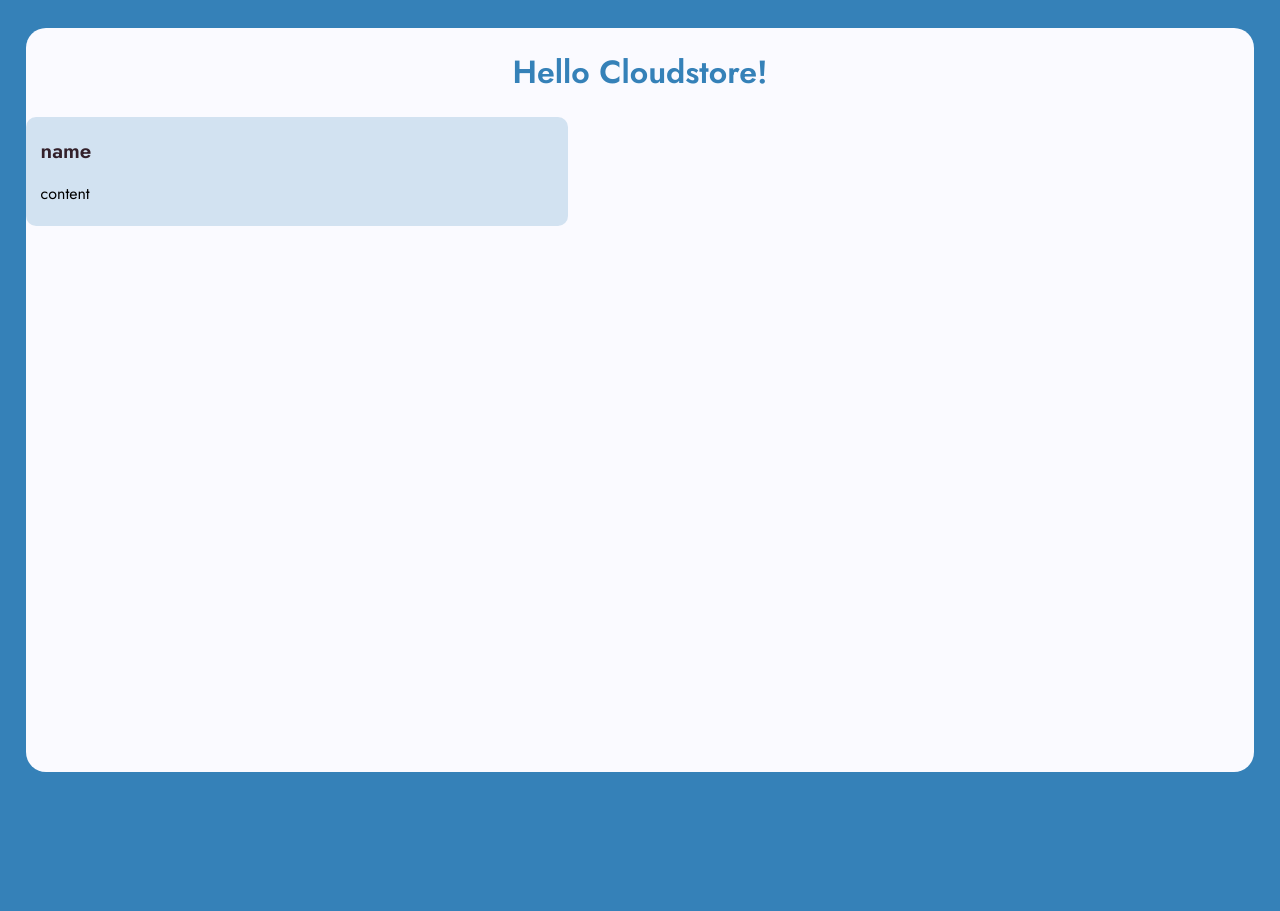
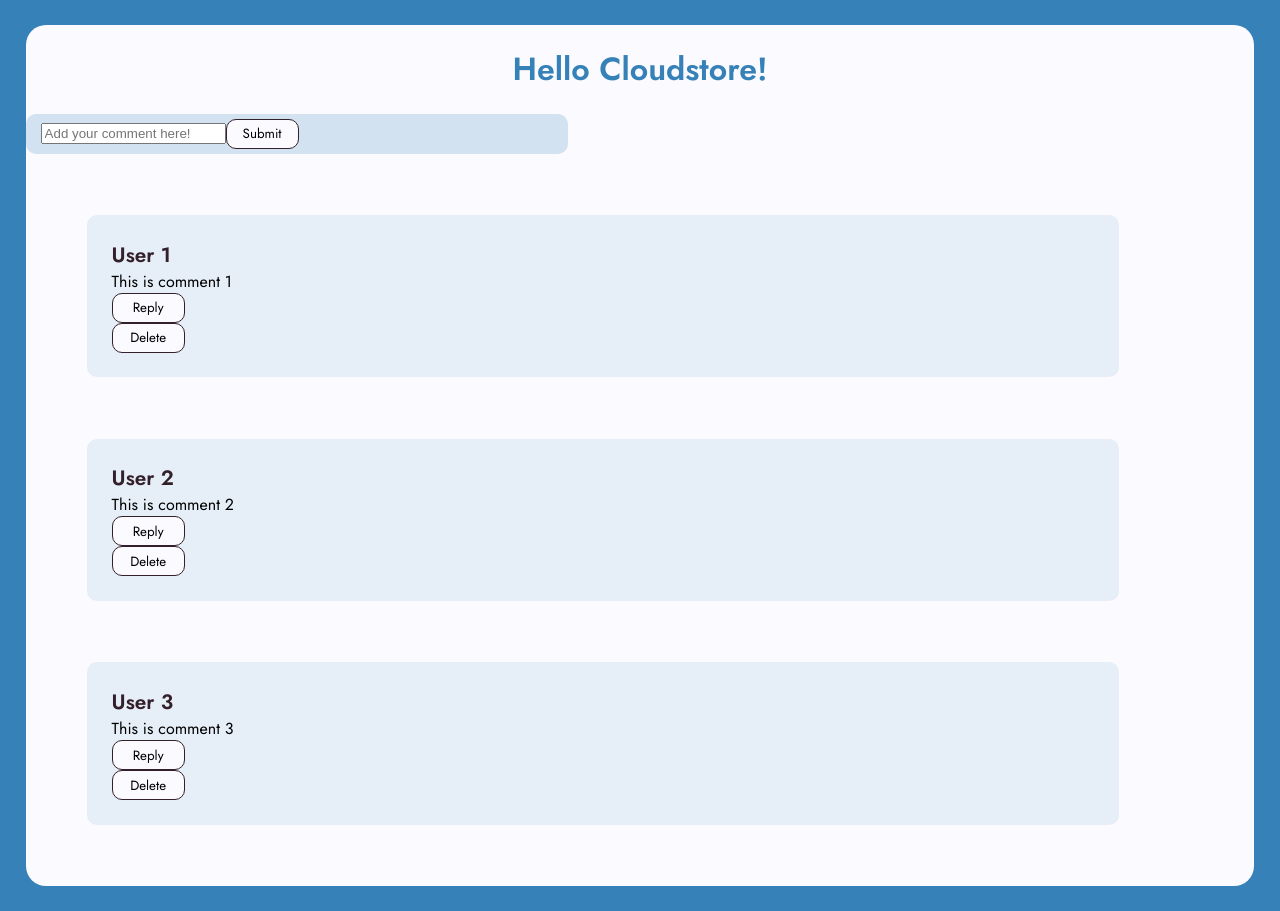
Before and after one commit to cassidyrose56/cloudstore-commenter, a React app: page / in a window 1280 px wide. Before the commit the page ends 800 px from the top, so only its background shows below. Built offline with nearby package versions, Linux system fonts and the light colour scheme.

Commit message:
basic reply functionality complete

```diff
--- a/package.json
+++ b/package.json
@@ -6,7 +6,7 @@
   "scripts": {
     "start": "webpack-dev-server --mode development --open --hot",
     "build": "webpack --mode production",
-    "dev": "webpack serve --mode development --open --hot"
+    "dev": "webpack-dev-server --mode development --open --hot & nodemon ./server/server.js"
   },
   "repository": {
     "type": "git",
@@ -20,6 +20,8 @@
   },
   "homepage": "https://github.com/cassidyrose56/cloudstore-technical#readme",
   "dependencies": {
+    "express": "^4.18.2",
+    "nodemon": "^2.0.21",
     "react": "^18.2.0",
     "react-dom": "^18.2.0",
     "sass": "^1.58.3"
--- a/src/components/App.jsx
+++ b/src/components/App.jsx
@@ -1,6 +1,5 @@
 import React, { useState } from 'react';
-import NewPost from './NewPost.jsx';
-import Thread from './Thread.jsx';
+import Thread from './MainThread.jsx';
 import '../styling/sitewide.scss';
 
 const App = () => {
@@ -9,7 +8,6 @@ const App = () => {
         <div id='app-body'>
             <h1 id='page-title'>Hello Cloudstore!</h1>
             <Thread />
-            <NewPost />
         </div>
     )
 }
--- /dev/null
+++ b/src/components/CommentItem.jsx
@@ -0,0 +1,49 @@
+import React, { useState } from 'react';
+import InputBox from './InputBox.jsx';
+import '../styling/posts.scss';
+
+const CommentItem = ({ comment }) => {
+
+    const [replying, setReplying] = useState(false);
+    const [nestedComments, setNestedComments] = useState(comment.nestedArr);
+
+    const addComment = (newComment) => {
+        setNestedComments((prev) => [newComment, ...prev]);
+        comment.nestedArr = nestedComments;
+        console.log(comment.nestedArr)
+    };
+
+    const deleteComment = (comment) => {
+        console.log('delete')
+
+    };
+
+    return (
+        <div className='comment-item'>
+            <h3 className='poster-name'>User {comment.id}</h3>
+            <span className='post-content'>{comment.message}</span>
+            {!replying ? (
+               <button className='btn' onClick={() => {setReplying(true)}}>Reply</button>
+            )
+            :
+            (
+                <div className='replying-layout'>
+                    <button className='btn' onClick={() => {setReplying(false)}}>Cancel</button>
+                </div>
+            )}
+            {replying && <InputBox addComment={addComment} />}
+            <div>
+                {nestedComments.map((comment) => {
+                    return <CommentItem comment={comment} />
+                })}
+            </div>
+            <button className='btn' onClick={deleteComment()}>
+                Delete
+            </button>
+
+
+        </div>
+    )
+}
+
+export default CommentItem;
--- a/src/components/InitialPost.jsx
+++ /dev/null
@@ -1,17 +0,0 @@
-import React from 'react';
-import '../styling/posts.scss'
-
-const InitialPost = () => {
-
-    const name = 'name';
-    const content = 'content';
-
-    return (
-        <div id='i-post-body'>
-            <h1 id='poster-name'>{name}</h1>
-            <p id='post-content'>{content}</p>
-        </div>
-    )
-}
-
-export default InitialPost;
--- /dev/null
+++ b/src/components/InputBox.jsx
@@ -0,0 +1,31 @@
+import React, { useState } from 'react';
+import '../styling/posts.scss'
+
+const InputBox = ({ addComment }) => {
+
+    const [newComment, setNewComment] = useState('')
+
+    return (
+        <div>
+            <input
+                value={newComment}
+                onChange={(e) => setNewComment(e.target.value)}
+                placeholder='Add your comment here!'
+            />
+            <button className='btn' onClick={() => {
+                addComment({
+                    id: Math.floor(Math.random() * 100),
+                    message: newComment,
+                    nestedArr: []
+                });
+                setNewComment('');
+                console.log('clicked submit')
+                }}>
+                    Submit
+            </button>
+        </div>
+
+    )
+}
+
+export default InputBox;
--- /dev/null
+++ b/src/components/MainThread.jsx
@@ -0,0 +1,52 @@
+import React, { useState } from 'react';
+import CommentItem from './CommentItem.jsx';
+import InputBox from './InputBox.jsx';
+
+import '../styling/posts.scss';
+
+const commentsArr = [
+    {
+        id: 1,
+        message: 'This is comment 1',
+        nestedArr: []
+    },
+    {
+        id: 2,
+        message: 'This is comment 2',
+        nestedArr: []
+    },
+    {
+        id: 3,
+        message: 'This is comment 3',
+        nestedArr: []
+    },
+];
+
+const MainThread = () => {
+
+    const [currComments, setCurrComments] = useState(commentsArr);
+
+    const addComment = (newComment) => {
+        setCurrComments((prev) => [newComment, ...prev]);
+    };
+
+    const deleteComment = (comment) => {
+        console.log('delete')
+
+    };
+
+    return (
+        <div>
+            <div id='new-post-body'>
+                <InputBox addComment={addComment}/>
+            </div>
+            <div id='comments'>
+                {currComments.map((comment) => {
+                      return <CommentItem comment={comment} deleteComment={deleteComment} />
+                })}
+            </div>
+        </div>
+    )
+};
+
+export default MainThread;
--- a/src/components/NewPost.jsx
+++ /dev/null
@@ -1,12 +0,0 @@
-import React from 'react';
-
-const NewPost = () => {
-
-    return (
-        <div>
-
-        </div>
-    )
-}
-
-export default NewPost;
--- a/src/components/Thread.jsx
+++ /dev/null
@@ -1,14 +0,0 @@
-import React, { useState } from 'react';
-import InitialPost from './InitialPost.jsx'
-
-
-const Thread = () => {
-
-    return (
-        <div>
-            <InitialPost />
-        </div>
-    )
-};
-
-export default Thread;
--- a/src/styling/posts.scss
+++ b/src/styling/posts.scss
@@ -1,6 +1,6 @@
 @import './variables.scss';
 
-#i-post-body {
+#new-post-body {
     height: fit-content;
     width: 40vw;
     background-color: rgba($blue, 0.2);
@@ -8,13 +8,30 @@
     padding: 5px 15px;
 }
 
-#poster-name {
+.poster-name {
     font-family: $main-font;
     color: $black;
     font-size: 1.3rem;
+    margin: 0;
 }
 
-#post-content {
+.post-content {
     font-family: $main-font;
+    margin: 0;
+}
 
+.comment-item {
+    display: flex;
+    flex-direction: column;
+    background-color: rgba($blue, 0.1);
+    width: 80%;
+    min-width: fit-content;
+    margin: 5%;
+    padding: 2%;
+    border-radius: 10px;
 }
+
+.replying-layout {
+    display: flex;
+    flex-direction: column;
+}
--- a/src/styling/sitewide.scss
+++ b/src/styling/sitewide.scss
@@ -17,9 +17,9 @@ body {
     min-height: 93vh;
     background-color: $white;
     border-radius: 20px;
-    overflow: scroll;
     display: flex;
     flex-direction: column;
+    margin: 25px 0;
 }
 
 #page-title {
@@ -27,3 +27,12 @@ body {
     font-family: $main-font;
     align-self: center;
 }
+
+.btn {
+    font-family: $main-font;
+    background-color: $white;
+    border: 1px solid $black;
+    width: 73px;
+    height: 30px;
+    border-radius: 10px;
+}
```
Also changed, not shown: src/components/ReplyPost.jsx (added), 1 other file (tests, documents, lock files or other folders).
